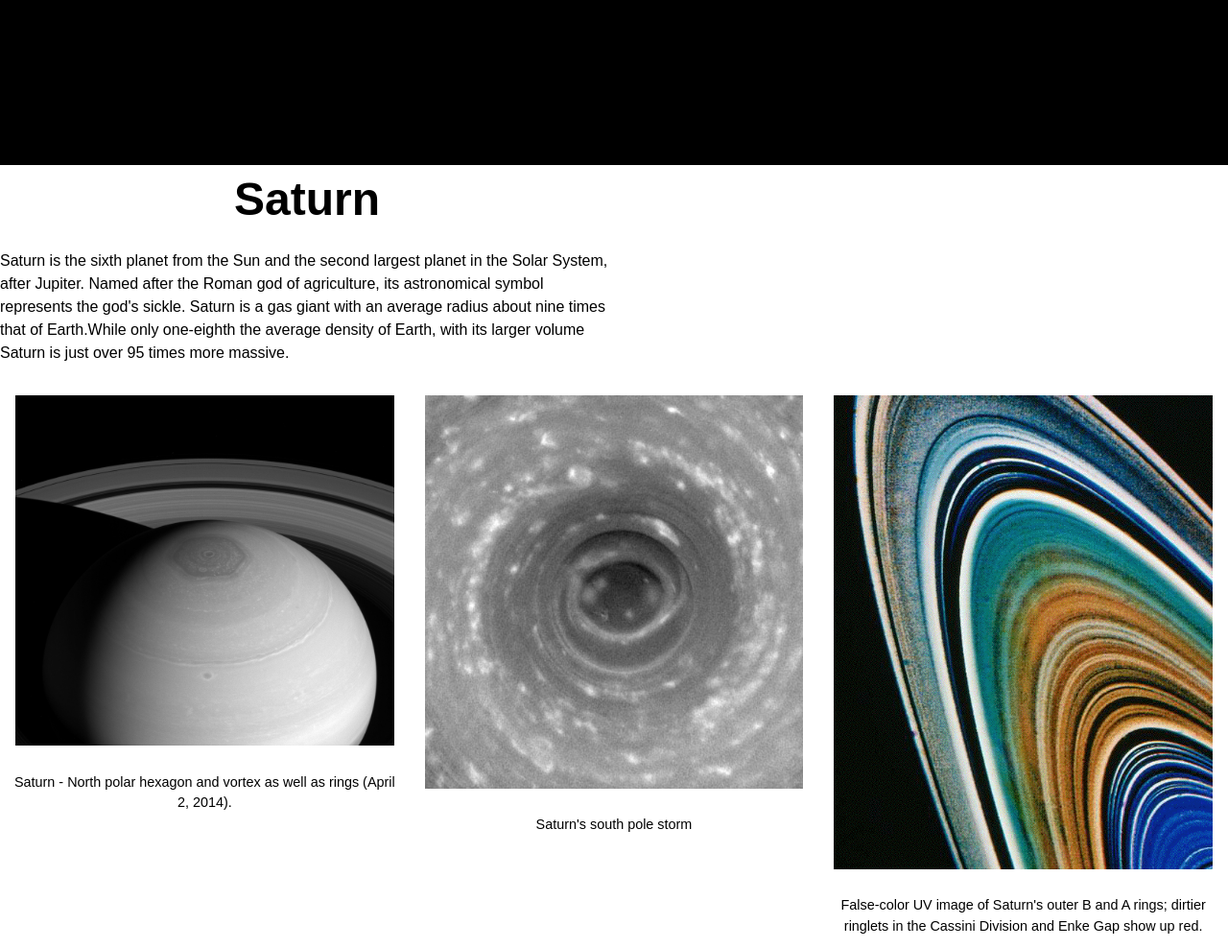
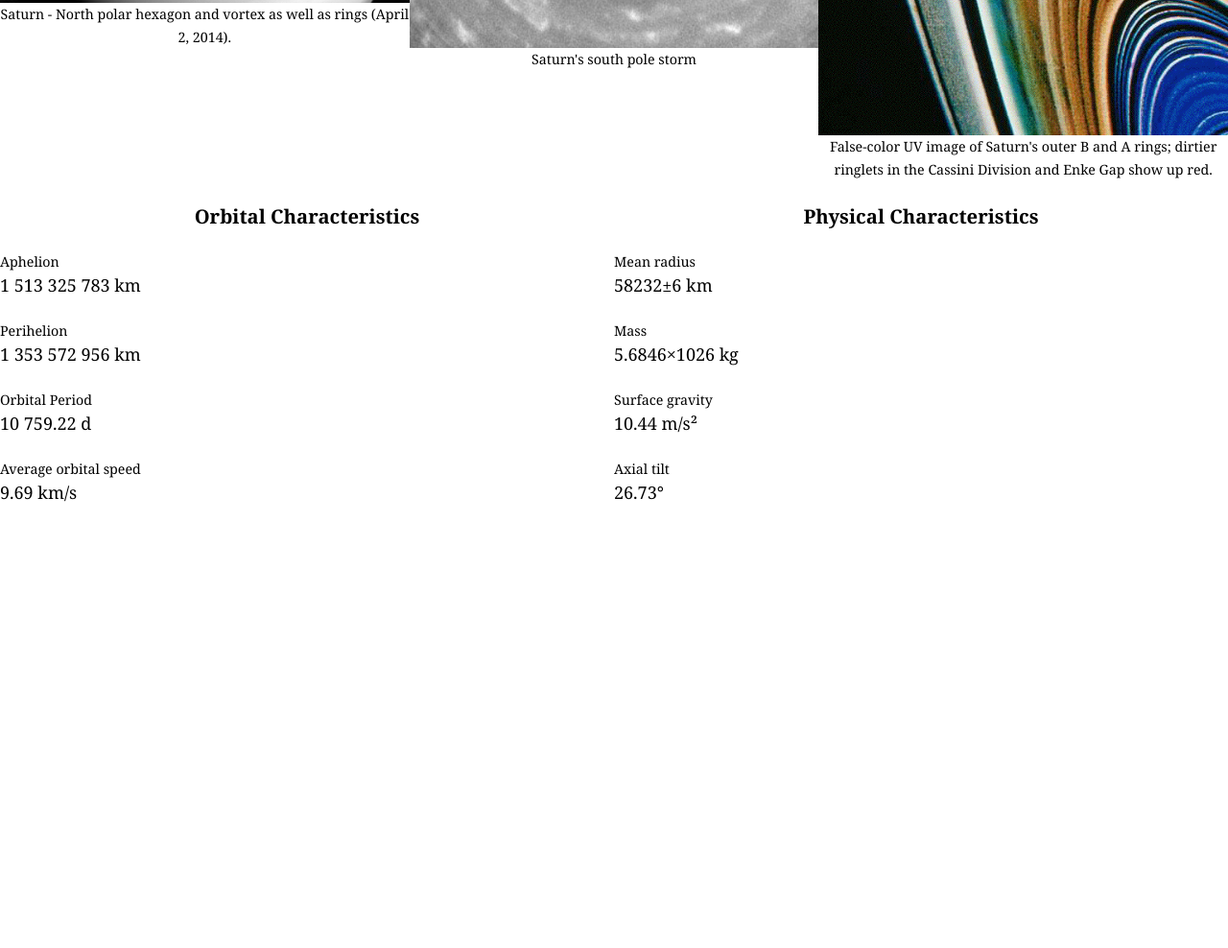
Before and after one commit to s-hernandez/dsn1675-planet-website, a plain HTML site: page index.html in a window 1280 px wide. Shown: the part 830-1818 px from the top of the page at 96% size. After the commit the page ends 1379 px from the top, so only its background shows below. Drawn offline with Linux system fonts and the light colour scheme.

Commit message:
typography

```diff
--- a/css/main.css
+++ b/css/main.css
@@ -39,14 +39,14 @@ figure {
   margin: 0;
   position: relative;
   bottom: 0;
-  padding: 1rem;
+  padding: 0;
   width: 100%;
 }
 
 figcaption {
     text-align: center;
     width: 100%;
-    padding: 0.8em;
+    padding: 0em;
     font-size: .9rem;
 }
 
@@ -63,6 +63,12 @@ h1 {
     background-color: #ccc;
     padding: 0;
     margin: 0;
+    text-align: center;
+}
+
+.intro {
+    background-color: #e2e2e2;
+    overflow: hidden;
     text-align: center;
 }
 
--- a/index.html
+++ b/index.html
@@ -6,48 +6,113 @@
   <meta name="viewport" content="width=device-width,initial-scale=1">
   <link href="css/main.css" rel="stylesheet">
   <link href="css/grid.css" rel="stylesheet">
+  <link href="css/typography.css" rel="stylesheet">
 </head>
 <body>
 <div class="top-bar">
-    <h1 class="title">Saturn</h1>
+    <h1 class="title peta">Saturn</h1>
         <nav>
             <ul class="nav">
-                <li><a href="planets.html">Planets</a></li>
-                <li><a href="moons.html">Moons</a></li>
-                <li><a href="explorations.html">Exploration</a></li>
+                <li class="mega"><a href="index.html">Planets</a></li>
+                <li class="mega"><a href="moons.html">Moons</a></li>
+                <li class="mega"><a href="explorations.html">Exploration</a></li>
             </ul>
-            <img src="images/Saturn.jpg" alt="">
         </nav>
 </div>
+        <div class="intro">
+            <p class="peta">Saturn, the sixth planet in the Solar System.</p>
+        </div>
 
-<div class="unit unit-s-1 unit-m-1 unit-l-1-2">
-<h2>Saturn</h2>
+<div class="grid">
+    <div class="unit unit-xs-1 unit-s-1 unit-m-1-2 unit-l-1-3">
+        <img src="images/Saturn.jpg" alt="Saturn">
+    </div>
+
+<div class="unit unit-m-1-2">
+<h2 class="zetta">Saturn</h2>
 
 <p>Saturn is the sixth planet from the Sun and the second largest planet in the Solar System, after Jupiter. Named after the Roman god of agriculture, its astronomical symbol represents the god's sickle. Saturn is a gas giant with an average radius about nine times that of Earth.While only one-eighth the average density of Earth, with its larger volume Saturn is just over 95 times more massive.</p>
+    </div>
 </div>
 
 <div class="grid">
-    <div class="unit unit-s-1 unit-m-1-2 unit-l-1-3">
+    <div class="unit unit-xs-1 unit-s-1 unit-m-1-3 unit-l-1-3">
         <figure>
-            <img src="images/northpolar.jpg">
+            <img src="images/northpolar.jpg" alt="">
+             <figcaption class="milli">Saturn - North polar hexagon and vortex as well as rings (April 2, 2014).</figcaption>
         </figure>
-    <figcaption>Saturn - North polar hexagon and vortex as well as rings (April 2, 2014).</figcaption>
     </div>
 
-    <div class="unit unit-s-1-2 unit-m-2 unit-l-1-3">
+    <div class="unit unit-xs-1 unit-s-1-2 unit-m-1-3 unit-l-1-3">
         <figure>
-            <img src="images/southpole.jpg">
+            <img src="images/southpole.jpg" alt="">
+            <figcaption class="milli">Saturn's south pole storm</figcaption>
         </figure>
-        <figcaption>Saturn's south pole storm</figcaption>
     </div>
 
-    <div class="unit unit-s-1-2 unit-m-1-2 unit-l-1-3">
+    <div class="unit unit-xs-1 unit-s-1-2 unit-m-1-3 unit-l-1-3">
         <figure>
-            <img src="images/SaturnRings2.gif">
+            <img src="images/SaturnRings2.gif" alt="">
+            <figcaption class="milli">False-color UV image of Saturn's outer B and A rings; dirtier ringlets in the Cassini Division and Enke Gap show up red.</figcaption>
         </figure>
-    <figcaption>False-color UV image of Saturn's outer B and A rings; dirtier ringlets in the Cassini Division and Enke Gap show up red.</figcaption>
     </div>
 </div>
 
+<div class="grid">
+    <div class="unit unit-xs-1 unit-s-1 unit-m-1-2 unit-l-1-2">
+        <h2 class="giga">Orbital Characteristics</h2>
+
+            <dl>
+                <dt class="milli">Aphelion</dt>
+                <dd class="mega">
+                    <data>1 513 325 783 km</data>
+                </dd>
+
+                <dt class="milli">Perihelion</dt>
+                <dd class="mega">
+                    <data>1 353 572 956 km</data>
+                </dd>
+
+                <dt class="milli">Orbital Period</dt>
+                <dd class="mega">
+                    <data>10 759.22 d</data>
+                </dd>
+
+                <dt class="milli">Average orbital speed</dt>
+                <dd class="mega">
+                    <data>9.69 km/s</data>
+                </dd>
+
+            </dl>
+        </div>
+
+        <div class="unit unit-xs-1 unit-s-1 unit-m-1-2 unit-l-1-2">
+         <h2 class="giga">Physical Characteristics</h2>
+
+            <dl>
+                <dt class="milli">Mean radius</dt>
+                <dd class="mega">
+                    <data>58232±6 km</data>
+                </dd>
+
+                <dt class="milli">Mass</dt>
+                <dd class="mega">
+                    <data>5.6846×1026 kg</data>
+                </dd>
+
+                <dt class="milli">Surface gravity</dt>
+                <dd class="mega">
+                    <data>10.44 m/s²</data>
+                </dd>
+
+                <dt class="milli">Axial tilt</dt>
+                <dd class="mega">
+                    <data>26.73°</data>
+                </dd>
+
+            </dl>
+        </div>
+    </div>
+
 </body>
 </html>
```
Also changed, not shown: moons.html (+61 -26 lines).
